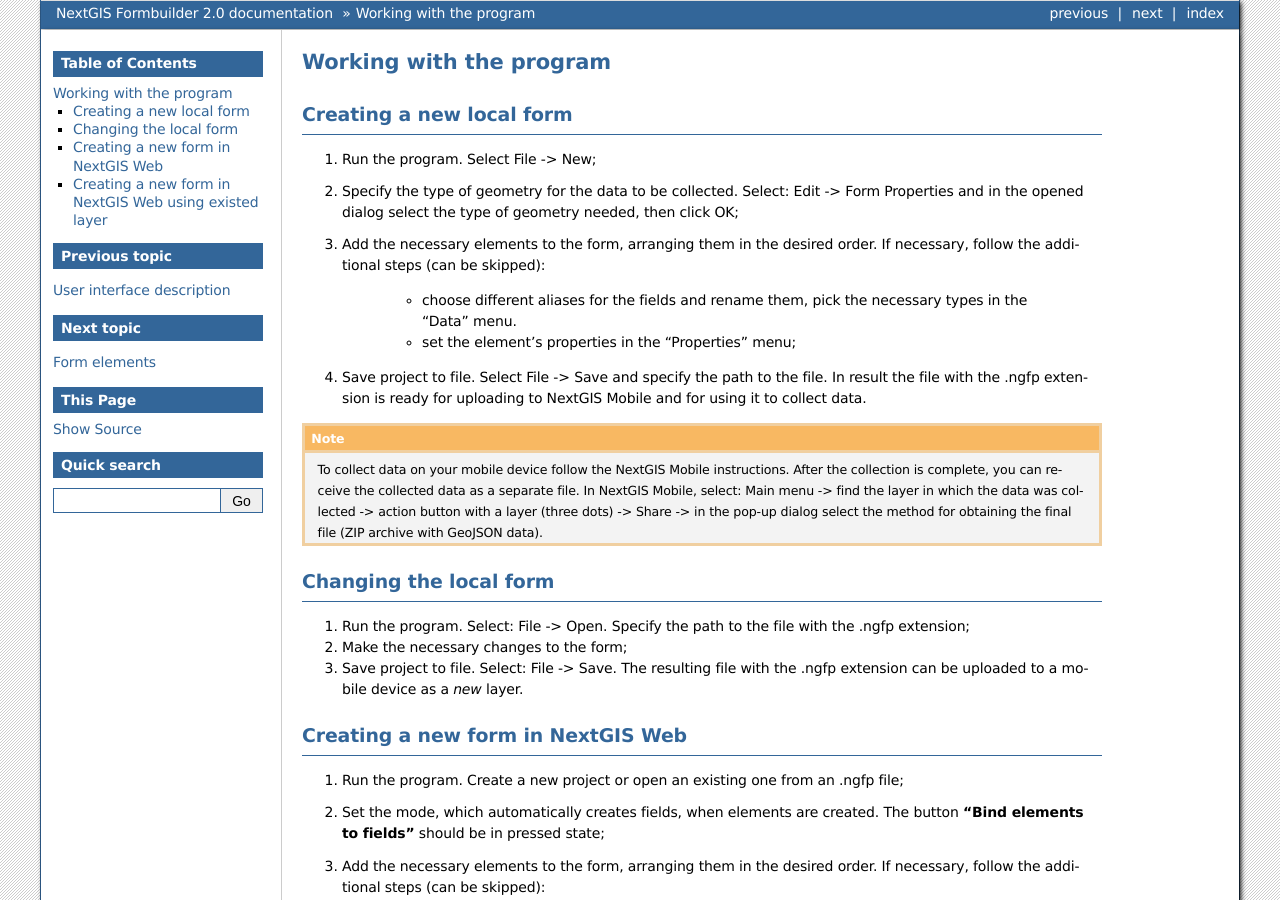
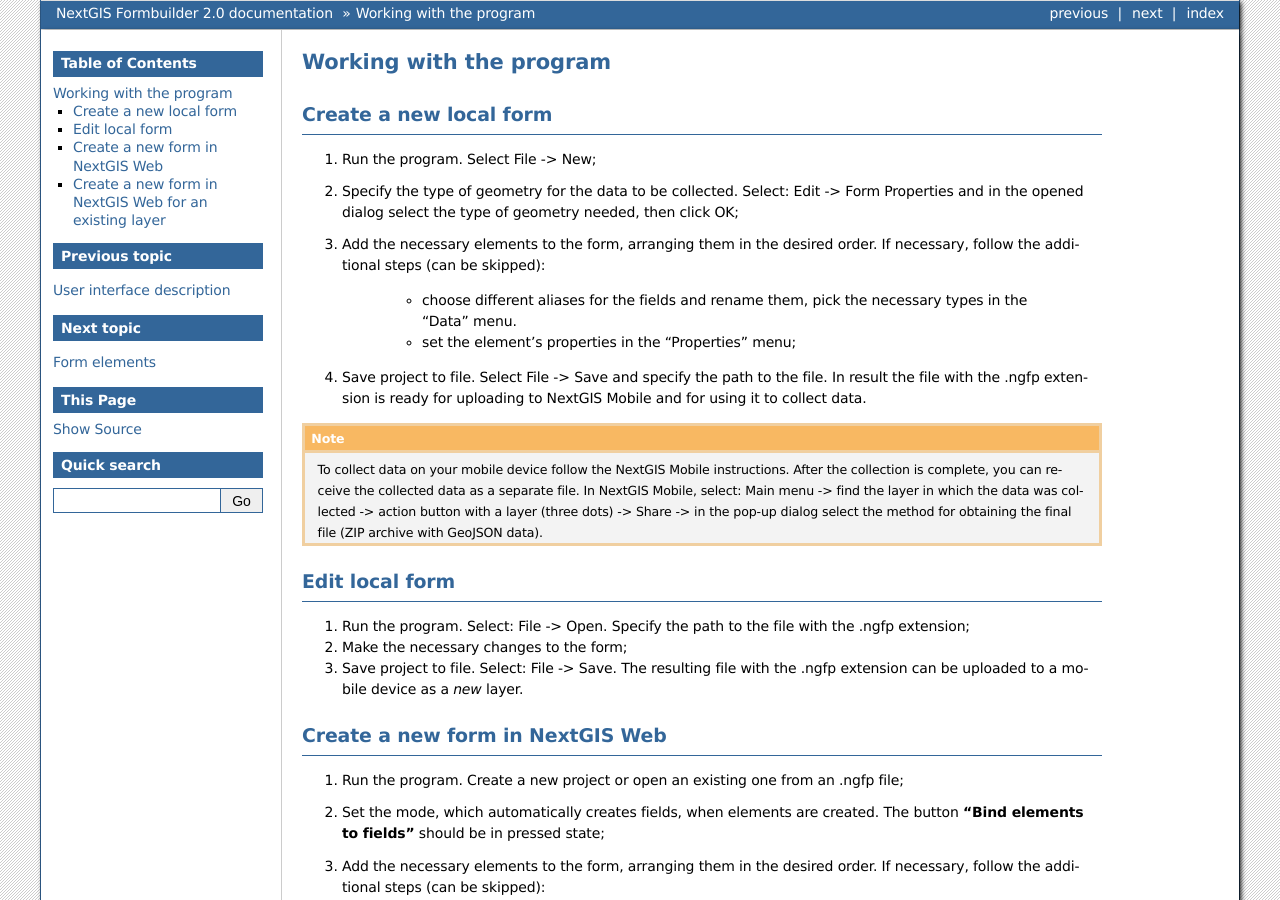
Before and after one commit to nextgis/docs_formbuilder, a Sphinx documentation site: the page built from source/workflow.rst, in a window 1280 px wide and 900 px high. Built offline with Sphinx 7.4.7, drawn with Linux system fonts in a browser that asks for light colours; formulas are drawn with MathJax 3; some of the changed text lies outside the part shown.

Commit message:
Update workflow.rst
Add video

```diff
--- a/source/workflow.rst
+++ b/source/workflow.rst
@@ -5,7 +5,9 @@
 Working with the program
 ========================
 
-Creating a new local form
+.. _ngfb_new_local_form:
+
+Create a new local form
 -------------------------
 
 1. Run the program. Select File -> New;
@@ -20,14 +22,18 @@
 .. note::
     To collect data on your mobile device follow the NextGIS Mobile instructions. After the collection is complete, you can receive the collected data as a separate file. In NextGIS Mobile, select: Main menu -> find the layer in which the data was collected -> action button with a layer (three dots) -> Share -> in the pop-up dialog select the method for obtaining the final file (ZIP archive with GeoJSON data).
 
-Changing the local form
+.. _ngfb_edit_local_form:
+
+Edit local form
 -----------------------
 
 1. Run the program. Select: File -> Open. Specify the path to the file with the .ngfp extension;
 2. Make the necessary changes to the form;
 3. Save project to file. Select: File -> Save. The resulting file with the .ngfp extension can be uploaded to a mobile device as a *new* layer.
 
-Creating a new form in NextGIS Web
+.. _ngfb_new_form_ngw:
+
+Create a new form in NextGIS Web
 ----------------------------------
 
 1. Run the program. Create a new project or open an existing one from an .ngfp file;
@@ -70,10 +76,10 @@
 .. note::
     To collect data on your mobile device follow the instructions of NextGIS Mobile/Collector.  The data collected by using the form will be synchronized with the layer automatically.
 
+.. _ngfb_form_from_layer_ngw:
 
-
-Creating a new form in NextGIS Web using existed layer
---------------------------------------------------
+Create a new form in NextGIS Web for an existing layer
+--------------------------------------------------------
 
 1. Run the program. Select: Edit -> Download from NextGIS;
 2. In the dialog that opens, specify the connection parameters and click the **"Connect"** button:
@@ -86,3 +92,11 @@
 3. In the resource list that appears, select a resource with the “Vector layer” type and click the **“Select”** button. If the connection is successful, the data structure of the layer will be uploaded, as well as the existing form (if it already exists for the selected layer);
 4. Make changes to the form. If there is no form initially, but you need to create it for an existing field structure - turn off the automatic field creation mode: the button "Bind elements to fields" should be in *unpressed* state. Place elements on the form. After that, connect the the fields with these elements through the “Field Layer” property in the “Properties” menu of the element. As a result, in the “Data” menu all fields should have green "ok" markers, indicating that the fields are successfully connected with the elements, and the elements themselves should not have red markers with an exclamation mark.
 5. Upload the modified form to NextGIS Web (see the section "Creating a New Form in NextGIS Web"). Please note that you cannot change existing resources this way; in any case, a new layer will be created and a form will be uploaded to it. If the layer you selected at the beginning had data, then this data will be copied to the new layer if fields match.
+
+See how it works in our video:
+
+.. raw:: html
+
+   <iframe width="560" height="315" src="https://www.youtube.com/embed/ns4eToTR6h8?si=vokxnCmfrMPUmErY" title="YouTube video player" frameborder="0" allow="accelerometer; autoplay; clipboard-write; encrypted-media; gyroscope; picture-in-picture; web-share" referrerpolicy="strict-origin-when-cross-origin" allowfullscreen></iframe>
+
+Watch on `youtube <https://youtu.be/ns4eToTR6h8?si=EnrVfOu6Ndwp6pBp>`_.
```
